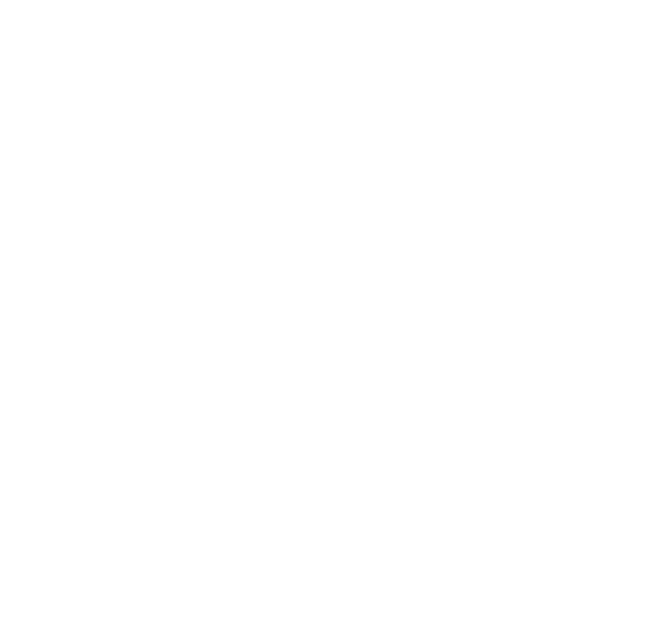
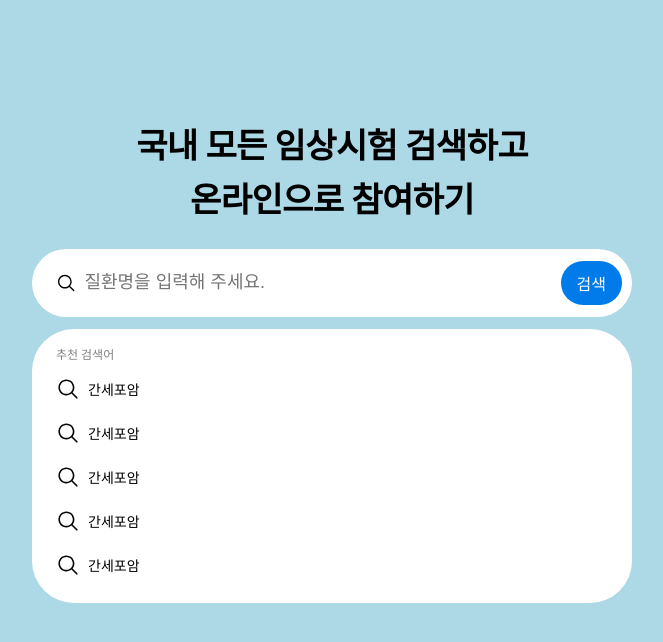
Before and after one commit to hnoch/wanted-pre-onboarding-frontend-3, a React (Vite) app: page / in a window 1280 px wide. Shown: the top 642 px of the page, without its empty margins (308-971 px from the left). Built offline with nearby package versions, Linux system fonts and the light colour scheme.

Commit message:
✨ feat: design layout

```diff
--- a/package.json
+++ b/package.json
@@ -18,6 +18,7 @@
   "devDependencies": {
     "@types/react": "^18.2.15",
     "@types/react-dom": "^18.2.7",
+    "@types/styled-components": "^5.1.26",
     "@typescript-eslint/eslint-plugin": "^6.0.0",
     "@typescript-eslint/parser": "^6.0.0",
     "@vitejs/plugin-react": "^4.0.3",
@@ -27,6 +28,7 @@
     "eslint-plugin-react-refresh": "^0.4.3",
     "husky": "^8.0.3",
     "prettier": "^3.0.3",
+    "styled-components": "^6.0.7",
     "typescript": "^5.0.2",
     "vite": "^4.4.5"
   }
--- a/src/App.css
+++ /dev/null
@@ -1,5 +0,0 @@
-#root {
-  max-width: 1280px;
-  margin: 0 auto;
-  text-align: center;
-}
--- a/src/App.tsx
+++ b/src/App.tsx
@@ -1,7 +1,20 @@
-import './App.css'
+import SearchBox from './components/SearchBox'
+import KeywordBox from './components/KeywordBox'
+import { Header, Inner, Layout } from './components/cmnStyle'
 
 function App() {
-  return <></>
+  return (
+    <Layout>
+      <Inner>
+        <Header>
+          국내 모든 임상시험 검색하고 <br />
+          온라인으로 참여하기
+        </Header>
+        <SearchBox />
+        <KeywordBox />
+      </Inner>
+    </Layout>
+  )
 }
 
 export default App
--- /dev/null
+++ b/src/components/KeywordBox.tsx
@@ -0,0 +1,45 @@
+import { styled } from 'styled-components'
+import { SearchIcon } from '../img/cmnIcon'
+
+const KeywordBox = () => {
+  return (
+    <Wrap>
+      <div className="head">추천 검색어</div>
+      {[...Array(5)].map((_, idx) => (
+        <KeyItem key={idx}>
+          <SearchIcon />
+          <div>간세포암</div>
+        </KeyItem>
+      ))}
+    </Wrap>
+  )
+}
+
+export default KeywordBox
+
+const Wrap = styled.div`
+  border-radius: 42px;
+  background-color: #ffffff;
+  padding: 16px 24px;
+  margin-top: 12px;
+  text-align: left;
+
+  .head {
+    font-size: 12px;
+    color: gray;
+    margin-bottom: 4px;
+  }
+`
+
+const KeyItem = styled.button`
+  padding: 10px 0px;
+  display: flex;
+  align-items: center;
+  width: 100%;
+  background-color: transparent;
+
+  > div {
+    font-size: 14px;
+    margin-left: 8px;
+  }
+`
--- /dev/null
+++ b/src/components/SearchBox.tsx
@@ -0,0 +1,42 @@
+import { styled } from 'styled-components'
+import { RowBox } from './cmnStyle'
+import { SearchIcon } from '../img/cmnIcon'
+
+const SearchBox = () => {
+  return (
+    <Wrap>
+      <SearchIcon />
+      <SearchInput type="text" placeholder="질환명을 입력해 주세요." />
+      <SearchButton type="button">검색</SearchButton>
+    </Wrap>
+  )
+}
+
+export default SearchBox
+
+const Wrap = styled(RowBox)`
+  border-radius: 42px;
+  background-color: #ffffff;
+  padding: 12px 10px 12px 24px;
+`
+
+const SearchInput = styled.input`
+  border: none;
+  width: 100%;
+  background: transparent;
+  padding: 8px;
+  font-size: 18px;
+
+  &:focus-visible {
+    outline: none;
+  }
+`
+
+const SearchButton = styled.button`
+  border-radius: 30px;
+  background-color: #007be9;
+  font-size: 16px;
+  color: white;
+  padding: 10px 16px;
+  white-space: nowrap;
+`
--- /dev/null
+++ b/src/components/cmnStyle.tsx
@@ -0,0 +1,27 @@
+import { styled } from 'styled-components'
+
+export const Layout = styled.div`
+  background-color: lightblue;
+  height: 100vh;
+`
+
+export const Inner = styled.div`
+  padding: 120px 0px;
+  margin: 0px auto;
+  width: 600px;
+  text-align: center;
+`
+
+export const Header = styled.div`
+  font-size: 2.125rem;
+  font-weight: 700;
+  letter-spacing: -0.018em;
+  line-height: 1.6;
+  margin-bottom: 20px;
+  text-align: center;
+`
+
+export const RowBox = styled.div`
+  display: flex;
+  align-items: center;
+`
--- /dev/null
+++ b/src/img/cmnIcon.tsx
@@ -0,0 +1,7 @@
+export const SearchIcon = () => {
+  return (
+    <svg xmlns="http://www.w3.org/2000/svg" viewBox="0 0 30 30" width="24px" height="24px">
+      <path d="M 13 3 C 7.4889971 3 3 7.4889971 3 13 C 3 18.511003 7.4889971 23 13 23 C 15.396508 23 17.597385 22.148986 19.322266 20.736328 L 25.292969 26.707031 A 1.0001 1.0001 0 1 0 26.707031 25.292969 L 20.736328 19.322266 C 22.148986 17.597385 23 15.396508 23 13 C 23 7.4889971 18.511003 3 13 3 z M 13 5 C 17.430123 5 21 8.5698774 21 13 C 21 17.430123 17.430123 21 13 21 C 8.5698774 21 5 17.430123 5 13 C 5 8.5698774 8.5698774 5 13 5 z" />
+    </svg>
+  )
+}
--- a/src/index.css
+++ b/src/index.css
@@ -1,69 +1,16 @@
-:root {
-  font-family: Inter, system-ui, Avenir, Helvetica, Arial, sans-serif;
-  line-height: 1.5;
-  font-weight: 400;
-
-  color-scheme: light dark;
-  color: rgba(255, 255, 255, 0.87);
-  background-color: #242424;
-
-  font-synthesis: none;
-  text-rendering: optimizeLegibility;
-  -webkit-font-smoothing: antialiased;
-  -moz-osx-font-smoothing: grayscale;
-  -webkit-text-size-adjust: 100%;
+* {
+  box-sizing: border-box;
 }
 
-a {
-  font-weight: 500;
-  color: #646cff;
-  text-decoration: inherit;
-}
-a:hover {
-  color: #535bf2;
+#root {
+  height: 100vh;
 }
 
 body {
-  margin: 0;
-  display: flex;
-  place-items: center;
-  min-width: 320px;
-  min-height: 100vh;
-}
-
-h1 {
-  font-size: 3.2em;
-  line-height: 1.1;
+  margin: 0px;
 }
 
 button {
-  border-radius: 8px;
-  border: 1px solid transparent;
-  padding: 0.6em 1.2em;
-  font-size: 1em;
-  font-weight: 500;
-  font-family: inherit;
-  background-color: #1a1a1a;
+  border: none;
   cursor: pointer;
-  transition: border-color 0.25s;
 }
-button:hover {
-  border-color: #646cff;
-}
-button:focus,
-button:focus-visible {
-  outline: 4px auto -webkit-focus-ring-color;
-}
-
-@media (prefers-color-scheme: light) {
-  :root {
-    color: #213547;
-    background-color: #ffffff;
-  }
-  a:hover {
-    color: #747bff;
-  }
-  button {
-    background-color: #f9f9f9;
-  }
-}
```
Also changed, not shown: 2 other files (tests, documents, lock files or other folders).
